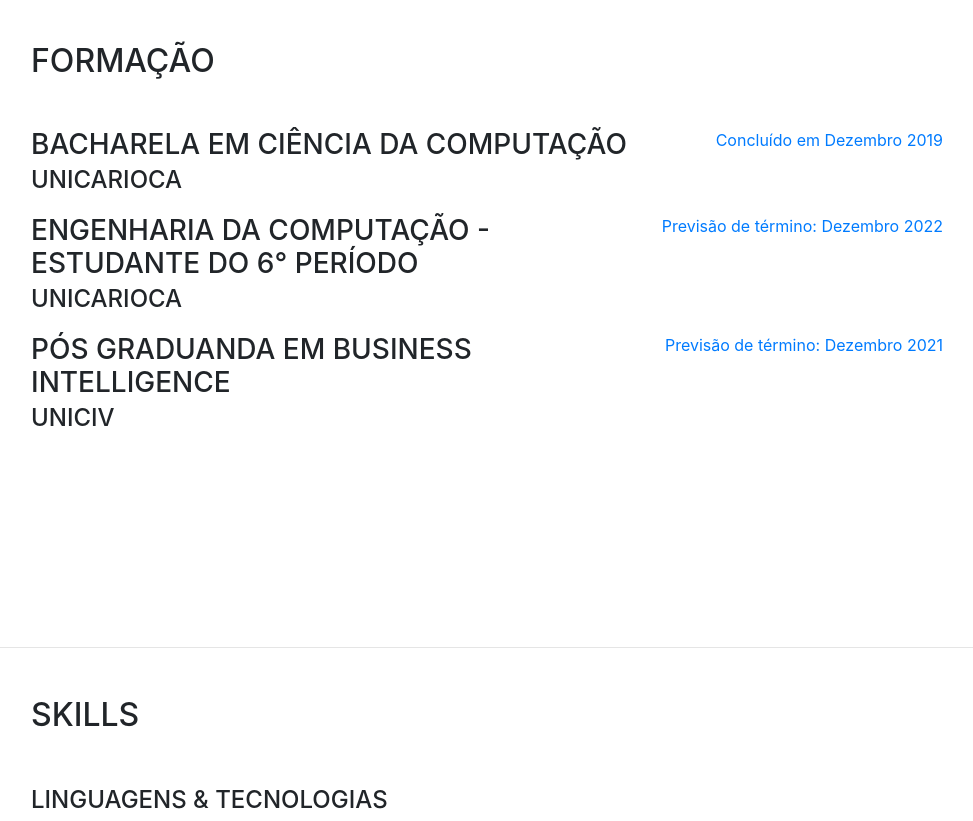
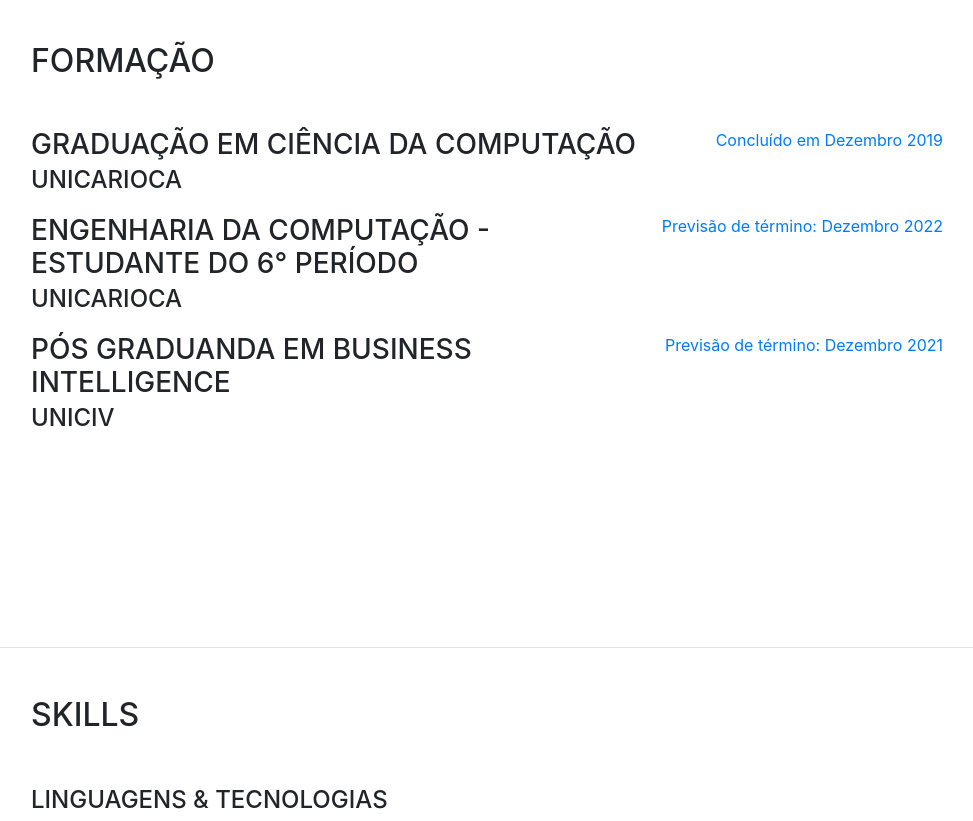
Before and after one commit to julianataee/julianagoncalves.github.io, a website with bundled scripts: page index.html in a window 1280 px wide. Shown: the part 2140-2961 px from the top of the page, without its empty margins (289-1262 px from the left). Built offline with nearby package versions, Linux system fonts and the light colour scheme; a web font is replaced by a local one.

Commit message:
Update index.html

```diff
--- a/index.html
+++ b/index.html
@@ -155,7 +155,7 @@
 
           <div class="resume-item d-flex flex-column flex-md-row">
             <div class="resume-content mr-auto">
-              <h3 class="mb-0">Bacharela em Ciência da Computação</h3>
+              <h3 class="mb-0">Graduação em Ciência da Computação</h3>
               <div class="subheading mb-3">Unicarioca</div>
             </div>
             <div class="resume-date text-md-right">
```
